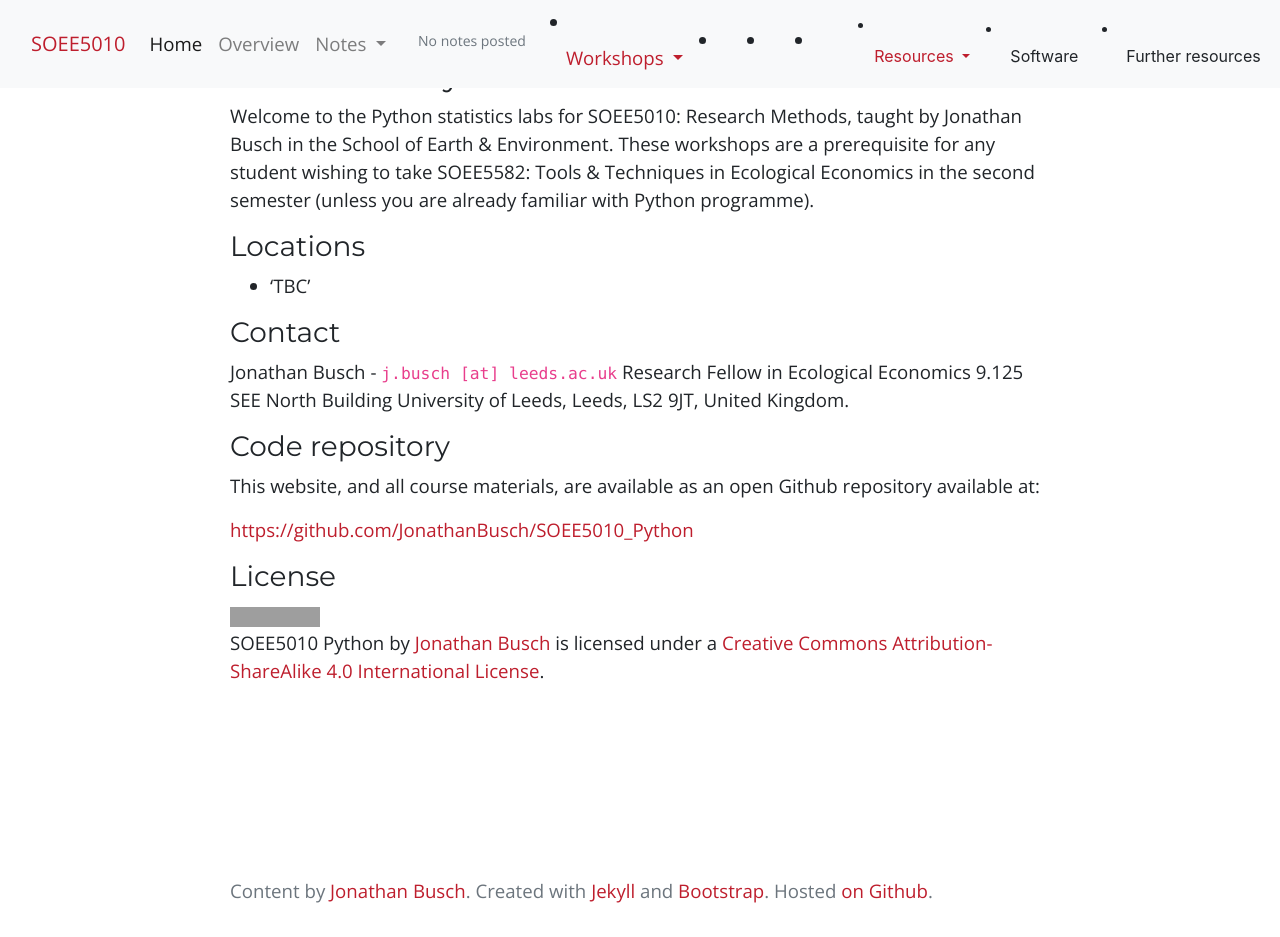
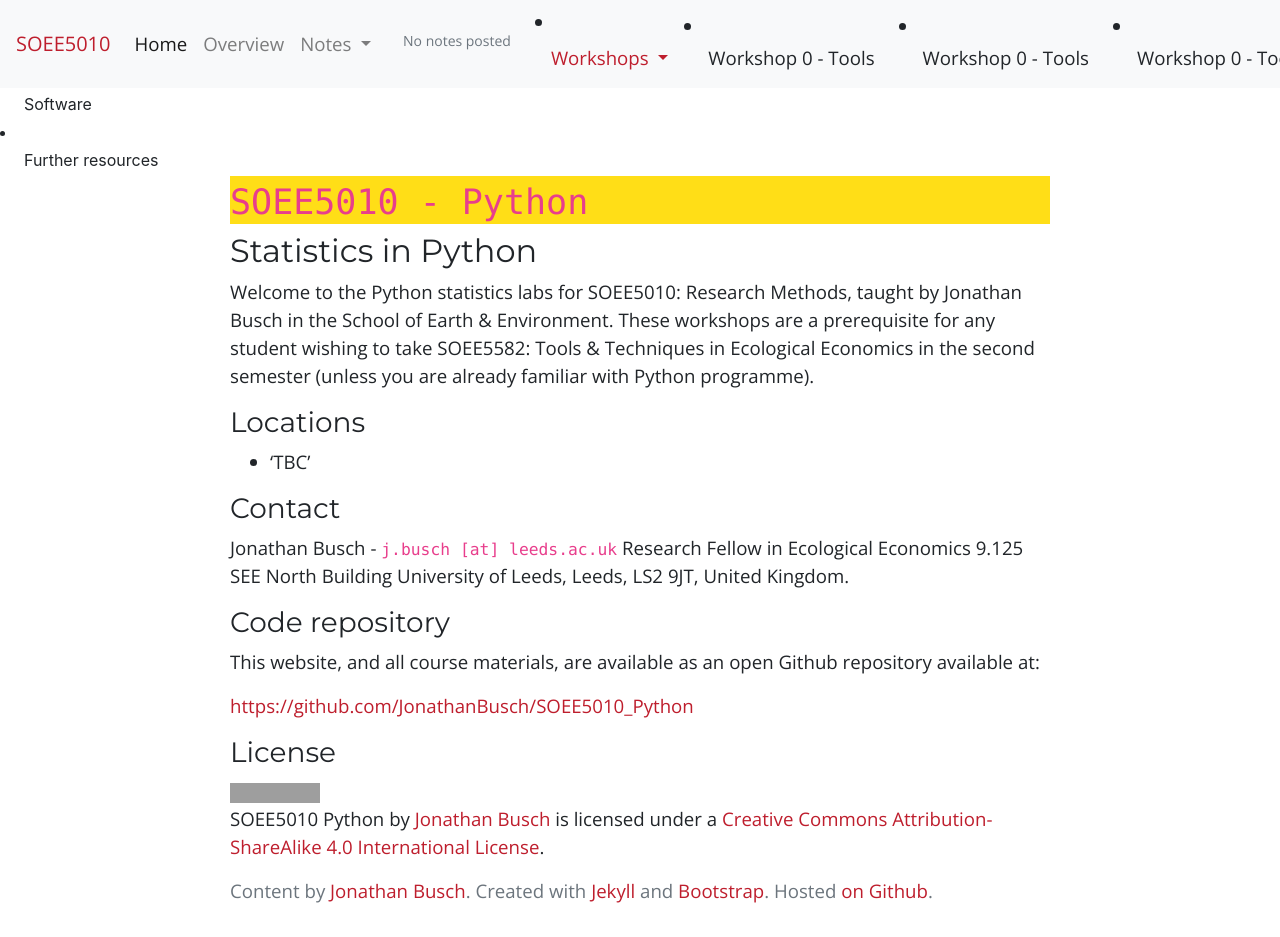
Before and after one commit to JonathanBusch/SOEE5010_Python, a Jekyll site: the page built from index.md, in a window 1280 px wide and 937 px high. Built offline with Jekyll 4.4.1, drawn with Linux system fonts in a browser that asks for light colours; nearby versions of some CDN libraries; grey boxes are pictures that could not be loaded.

Commit message:
Fiddled with nabber container

```diff
--- a/_layouts/default.html
+++ b/_layouts/default.html
@@ -32,8 +32,9 @@
 <body>
 
   <!-- Static navbar -->
+  <div class="container">
   <nav class="navbar navbar-expand-lg navbar-light bg-light fixed-top" role="navigation">
-    <div class="container">
+
     <a class="navbar-brand" href="{{ site.baseurl }}/index.html"><font
                                 color='#be1e2d'>{{site.data.course.number}}</font></a>
     <button class="navbar-toggler" type="button" data-toggle="collapse" data-target="#navbarToggler" aria-controls="navbarToggler" aria-expanded="false" aria-label="Toggle navigation">
@@ -42,10 +43,10 @@
 
     <div class="collapse navbar-collapse" id="navbarToggler">
         <ul class="navbar-nav mr-auto mt-2 mt-lg-0">
-            <li class="nav-item {% if page.category == "home" %} active{% endif %}">
+            <li class="nav-item{% if page.category == "home" %} active{% endif %}">
                 <a class="nav-link" href="{{ site.baseurl }}/index.html">Home <span class="sr-only">(current)</span></a>
             </li>
-            <li class="nav-item {% if page.category == "overview" %} active{% endif %}">
+            <li class="nav-item{% if page.category == "overview" %} active{% endif %}">
                 <a class="nav-link" href="{{ site.baseurl }}/overview.html">Overview</a>
             </li>
             <li class="nav-item dropdown{% if page.category == "note" %} active{% endif %}">
@@ -68,7 +69,7 @@
                 </a>
                 <div class="dropdown-menu" aria-labelledby="navbarDropdownMenuLink">
                     {% if site.workshops[0] %}
-                    {% for note in site.workshops %}
+                    {% for workshop in site.workshops %}
                     <li><a class="dropdown-item" href="{{site.baseurl}}{{workshop.url}}">{{workshop.title}}</a></li>
                     {% endfor %}
                     {% else %}
@@ -87,8 +88,8 @@
             </li>
         </ul>
     </div>
-    </div>
 </nav>
+</div>
 
   <div class="container" id="body">
     {{content}}
```
